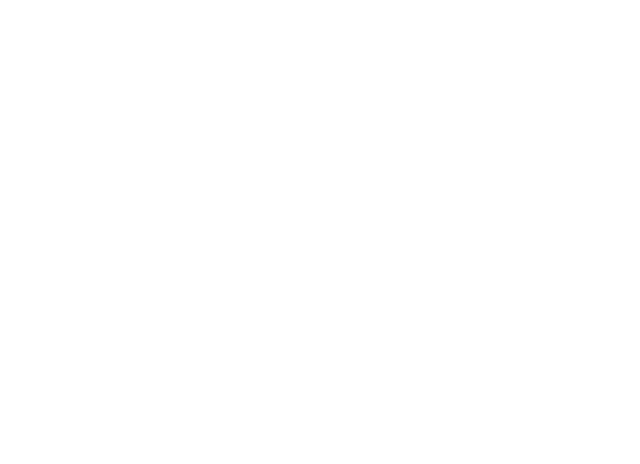
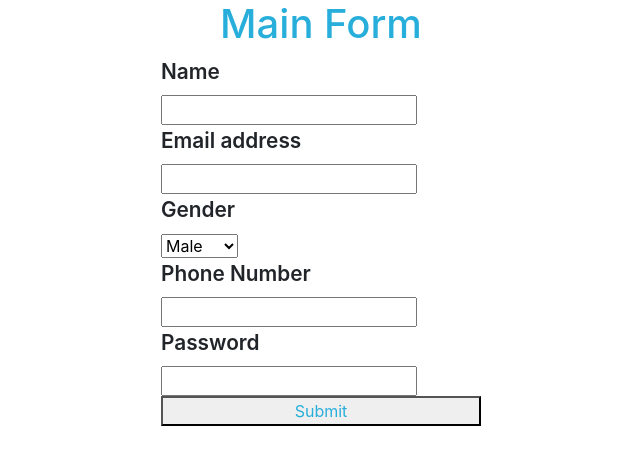
Before and after one commit to head-node/React-will-you-be-my-valentine---Signup-Form, a React app: page / in a window 1280 px wide. Shown: the whole page, without its empty margins (319-959 px from the left). Built offline with nearby package versions, Linux system fonts and the light colour scheme.

Commit message:
multiple states

```diff
--- a/package.json
+++ b/package.json
@@ -12,10 +12,12 @@
   "author": "",
   "license": "ISC",
   "dependencies": {
+    "bootstrap": "^4.6.0",
     "css-loader": "^4.3.0",
     "jest-junit": "^11.1.0",
-    "react": "^16.13.1",
-    "react-dom": "^16.13.1",
+    "react": "^16.14.0",
+    "react-dom": "^16.14.0",
+    "reactstrap": "^8.9.0",
     "style-loader": "^1.2.1",
     "webpack-cli": "^3.3.12"
   },
--- a/src/components/App.js
+++ b/src/components/App.js
@@ -1,11 +1,78 @@
-import React, {Component, useState} from "react";
-import '../styles/App.css';
+import React, { Component, useState } from "react";
+import MainForm from "./forms";
+import "../styles/App.css";
 
 const App = () => {
+  const [uName, setUname] = useState("");
+  const [eMail,setEmail] = useState("");
+  const [gender,setGender] = useState("Male");
+  const [phone,setPhone] = useState("");
+  const [password,setPassword] = useState("");
+  const [errorMsg,setErrormsg] = useState("");
+
+  const handleName = (event) => {
+    setUname(event.target.value);
+  };
+
+  const handleEmail = (event) => {
+    setEmail(event.target.value);
+  };
+
+  const handleGender = (event) => {
+    setGender(event.target.value);
+  };
+
+  const handlePhone = (event) => {
+    setPhone(event.target.value);
+  };
+
+  const handlePassword = (event) => {
+    setPassword(event.target.value);
+  };
+
+  const handleSubmit = (e) =>{
+    console.log("submit button clicked");
+    // console.log(uName);
+    // console.log(eMail);
+    // console.log(gender);
+    // console.log(phone);
+    // console.log(password);
+    if(!uName || !eMail || !phone || !password ){
+      setErrormsg("All fields are mandatory");
+      e.preventDefault();
+      return;
+    }
+    else if(!uName.match(/^[0-9a-zA-Z]+$/)){
+      setErrormsg("Name is not alphanumeric");
+      e.preventDefault();
+      return;
+    }
+    else if(!eMail.match(/\S+@\S+\.\S+/)){
+      setErrormsg("Email must contain @");
+      e.preventDefault();
+      return;
+    }
+    else{
+      var name = eMail.substring(0, eMail.lastIndexOf("@"));
+      setErrormsg("Hello "+name);
+      e.preventDefault();
+    }
+    console.log("submitted")
+  }
   return (
-    <div id="main"></div>
-  )
-}
-
+    <div id="main">
+      <MainForm
+        handleName={handleName}
+        handleEmail={handleEmail}
+        handleGender={handleGender}
+        defGender={gender}
+        handlePhone={handlePhone}
+        handlePassword={handlePassword}
+        handleSubmit={handleSubmit}
+        showError={errorMsg}
+      />
+    </div>
+  );
+};
 
 export default App;
--- /dev/null
+++ b/src/components/forms.js
@@ -0,0 +1,35 @@
+import React from "react";
+
+const MainForm = (props) => {
+  return (
+    <div className="formContainer">
+      <h1>Main Form</h1>
+      <form action="" onSubmit={props.handleSubmit}>
+        <label htmlFor="name">Name</label>
+        <input type="text" data-testid='name' autoComplete="off" onChange={props.handleName}/>
+
+        <label htmlFor="email">Email address</label>
+        <input type="email" data-testid = 'email' autoComplete="off" onChange={props.handleEmail}/>
+
+        <label htmlFor="gender">Gender</label>
+        <select name="" data-testid = 'gender' onChange={props.handleGender} value={props.defGender}>
+            <option >Male</option>
+            <option >Female</option>
+            <option >Other</option>
+        </select>
+
+        <label htmlFor="phone">Phone Number</label>
+        <input type="number" data-testid = 'phoneNumber' autoComplete="off" onChange={props.handlePhone}/>
+
+        <label htmlFor="password">Password</label>
+        <input type="password" data-testid = 'password' autoComplete="off" onChange={props.handlePassword}/>
+
+        <button type="submit" data-testid = 'submit'>Submit</button>
+        <p>{props.showError}</p>
+
+      </form>
+    </div>
+  );
+};
+
+export default MainForm;
--- a/src/index.js
+++ b/src/index.js
@@ -2,6 +2,6 @@ import React from "react";
 import ReactDOM from "react-dom";
 import App from "./components/App";
 
-
+import 'bootstrap/dist/css/bootstrap.min.css';
 
 ReactDOM.render(<App />, document.getElementById("root"));
--- a/src/styles/App.css
+++ b/src/styles/App.css
@@ -10,3 +10,33 @@ button{
     justify-content: center;
     align-items: center;
 }
+input{
+    max-width: max-content;
+}
+select{
+    max-width: max-content;
+}
+.formContainer{
+    display: flex;
+    flex-direction: column;
+    justify-content: center;
+    align-items: center;
+}
+h1{
+    font-size: 3rem;
+}
+form{
+    display: flex;
+    flex-direction: column;
+    width: 25%;
+}
+label{
+    font-size: 1.3rem;
+    font-weight: 600;
+}
+input{
+    margin: 10px 0 10px 0;
+}
+select{
+    margin: 10px 0 10px 0;
+}
```
Also changed, not shown: 1 other file.
